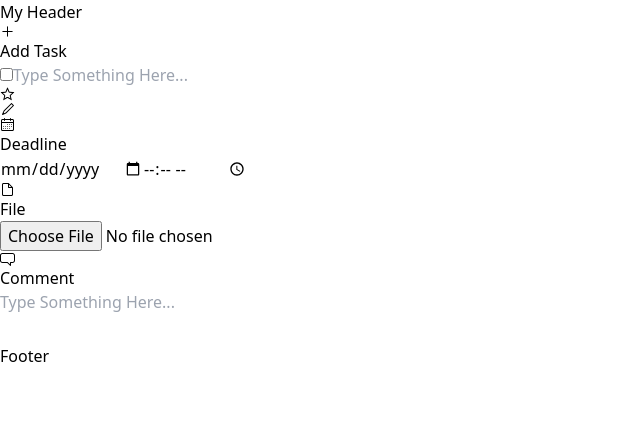
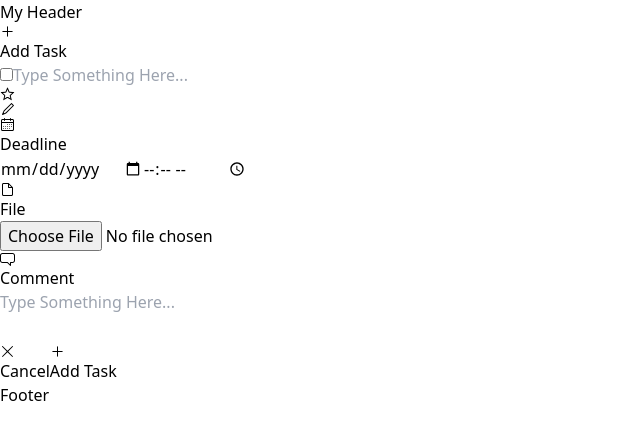
Before and after one commit to zoro0611/202309_React_TodoList, a Next.js app: page / in a window 1280 px wide. Shown: the top 440 px of the page, without its empty margins (0-640 px from the left). Built offline with nearby package versions, Linux system fonts and the light colour scheme.

Commit message:
update CSS

```diff
--- a/src/components/CreateBlock/index.js
+++ b/src/components/CreateBlock/index.js
@@ -1,4 +1,4 @@
-import { StarIcon, CalendarIcon, Pencil1Icon, FileIcon, ChatBubbleIcon } from "@radix-ui/react-icons";
+import { StarIcon, CalendarIcon, Pencil1Icon, FileIcon, ChatBubbleIcon, Cross1Icon, PlusIcon } from "@radix-ui/react-icons";
 const CreateBlock = () => {
     return (
         <div className="w-full flex flex-wrap justify-center mt-3 ">
@@ -10,10 +10,10 @@ const CreateBlock = () => {
                 </div>
 
                 <div className="w-full flex justify-center items-center">
-                    <div className="flex justify-center items-center w-[620px] py-[40px] bg-[#F2F2F2] rounded-b-[5px]">
+                    <div className="flex justify-center items-center w-[620px] py-[40px] bg-[#F2F2F2] ">
 
-                        <div className="">
-                            {/* 分三個區塊 */}
+                        <div className=""> {/* 三個區塊 */}
+                            {/* Deadline */}
                             <div className="w-[445px] h-[70px]">
                                 <div className="flex items-center">
                                     <CalendarIcon className="mr-2"/>
@@ -26,7 +26,7 @@ const CreateBlock = () => {
                             </div>
 
 
-
+                            {/* File */}
                             <div className="w-[445px] h-[80px]">
                                 <div className="flex items-center">
                                     <FileIcon className="mr-2"/>
@@ -36,6 +36,8 @@ const CreateBlock = () => {
                                     <input className="bg-white mx-3" type="file"/>
                                 </div>
                             </div>
+
+                            {/* Comment */}
                             <div className="w-[445px] h-[150px]">
                                 <div className="flex items-center">
                                     <ChatBubbleIcon className="mr-2"/>
@@ -54,7 +56,21 @@ const CreateBlock = () => {
 
                 </div>
 
-            </div>
+                <div className="w-full flex justify-center items-center">
+                    <div className="flex w-[620px] rounded-b-[5px] bg-[#F2F2F2]">
+                        <button className="w-[50%] bg-white rounded-bl-[5px] text-red-500 p-4 flex items-center justify-center">
+                            <Cross1Icon className="w-[30px] h-[30px] text-red-500 block mr-2"/>
+                            <span className="text-[24px]">Cancel</span>
+                        </button>
+                        <button className="flex-1 bg-[#4A90E2] rounded-br-[5px] text-white p-4 flex items-center justify-center">
+                            <PlusIcon className="w-[36px] h-[36px] text-white block mr-2"/>
+                            <span className="text-[24px]">Add Task</span>
+
+                        </button>
+                    </div>
+                </div>
+
+        </div>
     )
 }
 
```
Also changed, not shown: src/components/MainContent/index.js (line endings or trailing spaces).
